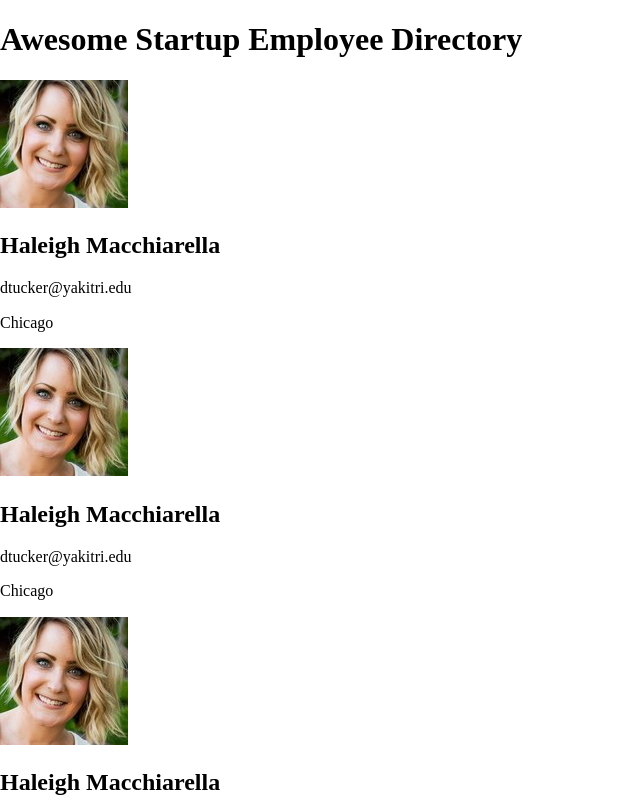
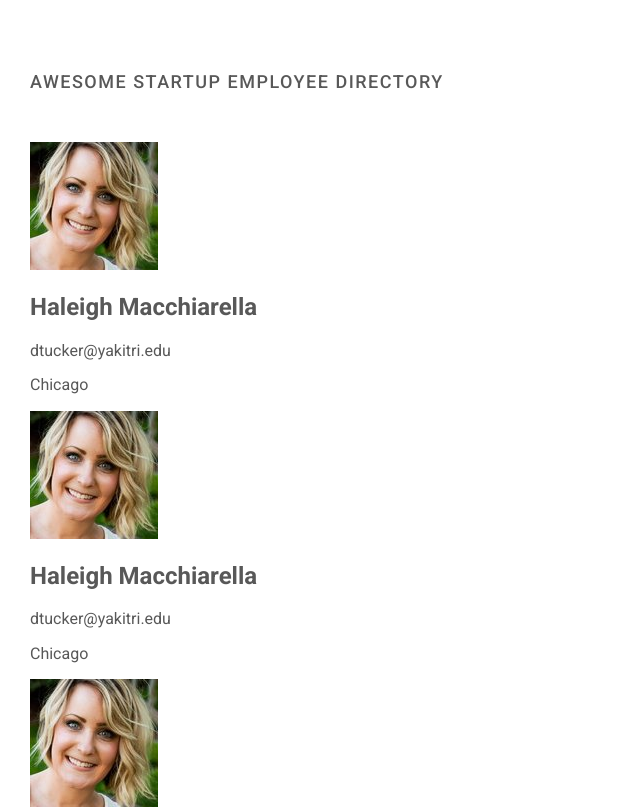
Before and after one commit to DraganaBegojev/Project-8, a plain HTML site: page index.html in a window 1280 px wide. Shown: the top 810 px of the page, without its empty margins (0-640 px from the left). Drawn offline with Linux system fonts and the light colour scheme.

Commit message:
font
adding Roboto, adjusting font styles

```diff
--- a/css/styles.css
+++ b/css/styles.css
@@ -0,0 +1,17 @@
+body {
+    padding: 30px;
+    font-family: "Roboto", serif;
+    color: #585858;
+}
+
+header {
+    height: 100px;
+}
+
+header h1 {
+    padding-top: 30px;
+    text-transform: uppercase;
+    font-size: 18px;
+    letter-spacing: 1.5px;
+    font-weight: 500;
+}
--- a/index.html
+++ b/index.html
@@ -3,9 +3,12 @@
 <head>
     <meta charset="UTF-8">
     <meta name="viewport" content="width=device-width, initial-scale=1.0">
-    <title>>Awesome Startup Employee Directory</title>
     <link rel="stylesheet" href="css/normalize.css">
     <link rel="stylesheet" href="css/styles.css">
+    <link rel="preconnect" href="https://fonts.googleapis.com">
+    <link rel="preconnect" href="https://fonts.gstatic.com" crossorigin>
+    <link href="https://fonts.googleapis.com/css2?family=Oswald:wght@200..700&family=Roboto:ital,wght@0,100;0,300;0,400;0,500;0,700;0,900;1,100;1,300;1,400;1,500;1,700;1,900&display=swap" rel="stylesheet">
+    <title>>Awesome Startup Employee Directory</title>
 </head>
 <body>
     <header>
```
